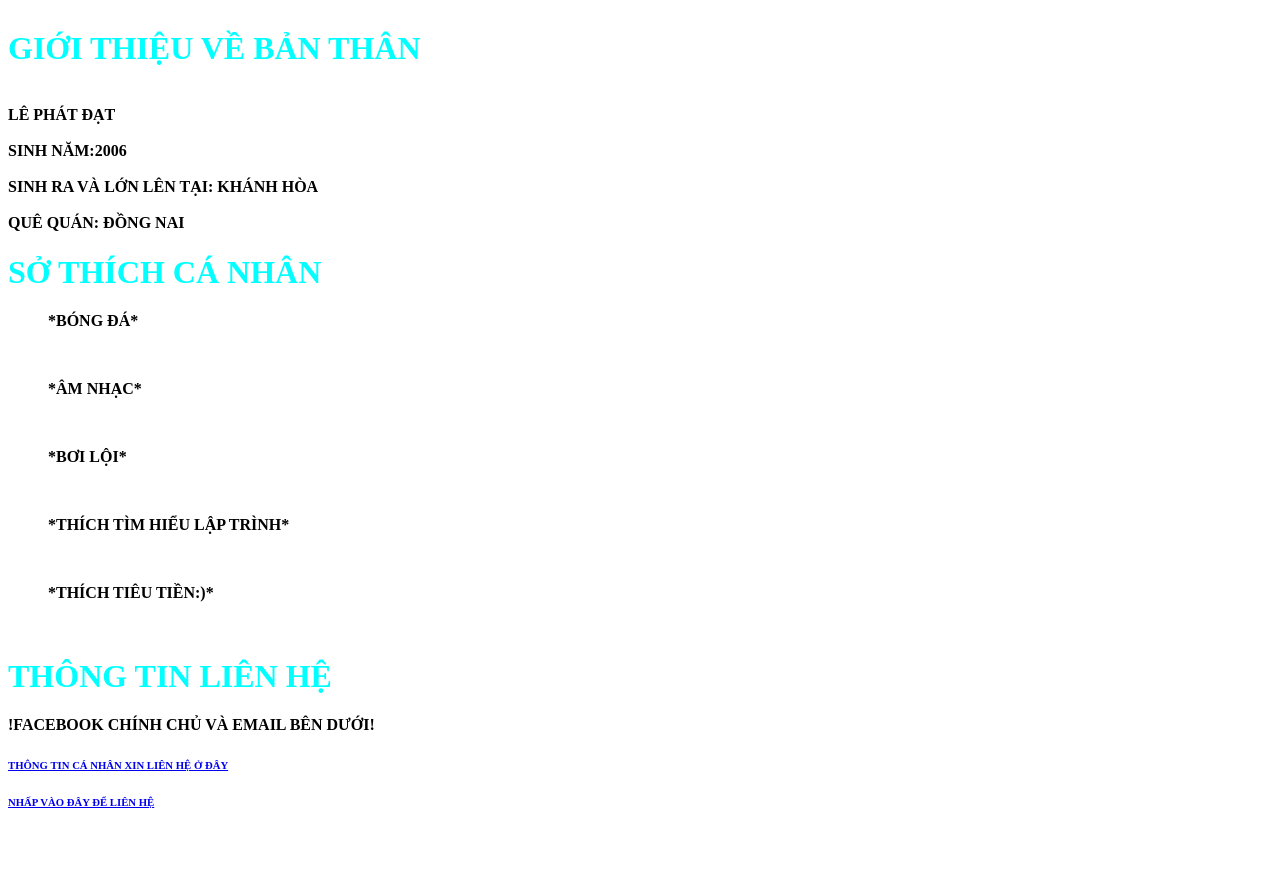
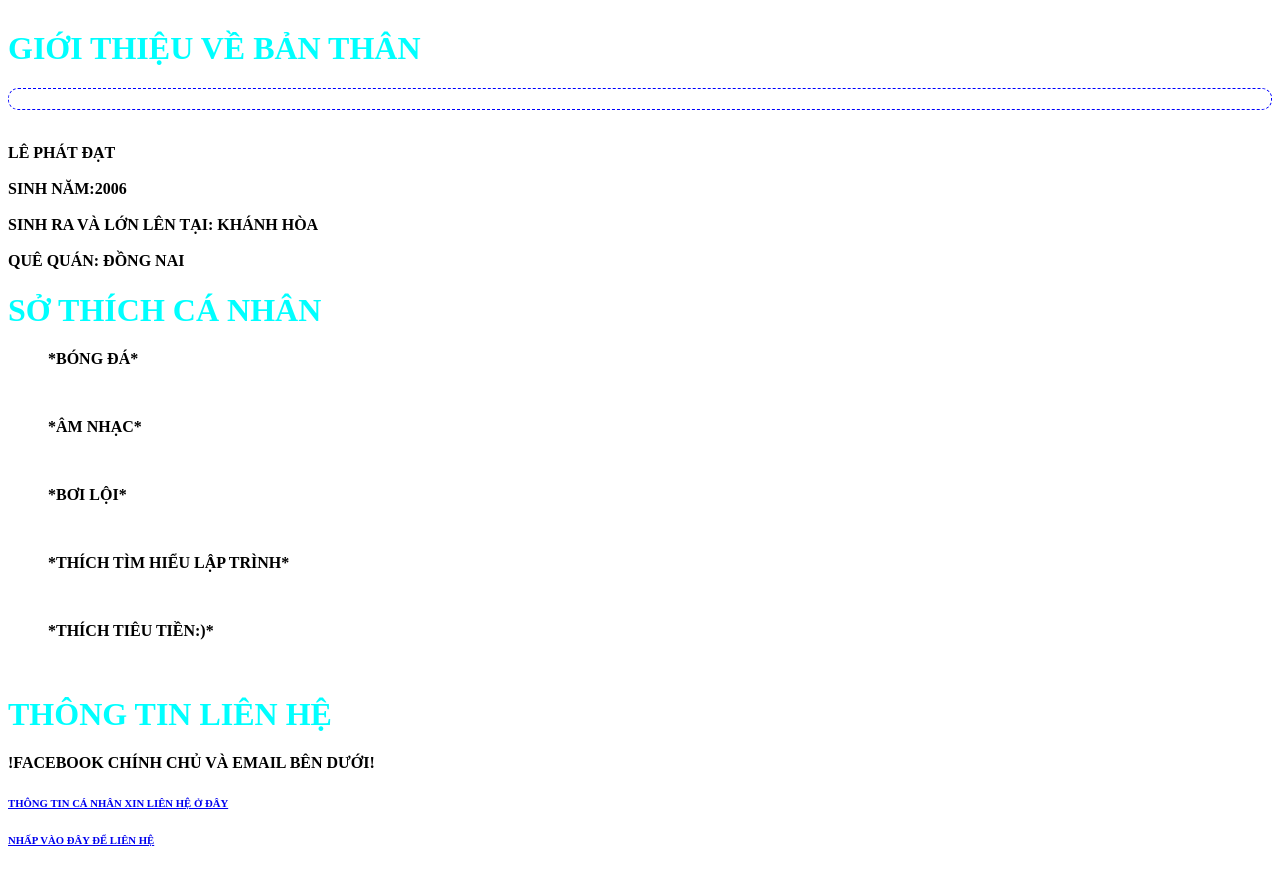
Before and after one commit to lephatdatcr123/lephatdatcr123, a plain HTML site: page index.html in a window 1280 px wide. Before the commit the page ends 833 px from the top, so only its background shows below. Drawn offline with Linux system fonts and the light colour scheme.

Commit message:
Update index.html

```diff
--- a/index.html
+++ b/index.html
@@ -7,7 +7,7 @@
         </head>
         <body>
 
-        <p style="font-size: 30px;"><H1>GIỚI THIỆU VỀ BẢN THÂN</H1></p>
+        <p style="font-size: 30px;"><H1>GIỚI THIỆU VỀ BẢN THÂN</H1></p> <p style="border: 1px dashed blue; border-radius: 10px; padding: 10px;">
             <style>h1 {color: aqua};</style>
         <P>
             <br><strong>LÊ PHÁT ĐẠT</strong><br>
```
